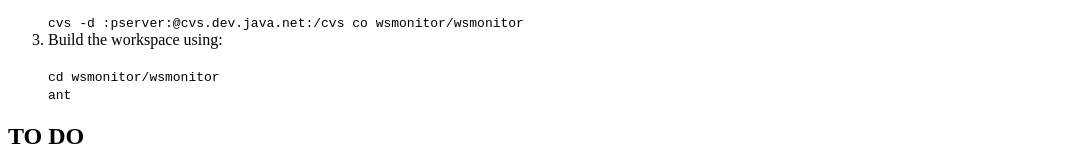
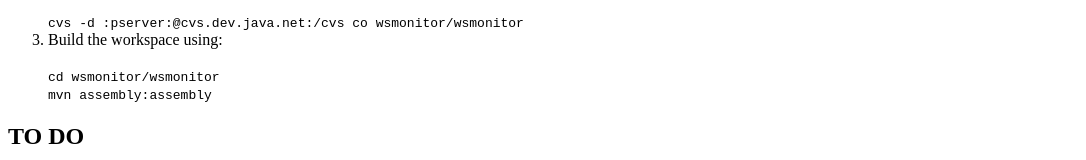
Before and after one commit to oltoko/wsmonitor, a plain HTML site: page www/extend/index.html in a window 1280 px wide. Shown: the part 144-304 px from the top of the page, without its empty margins (0-1086 px from the left). Drawn offline with Linux system fonts and the light colour scheme.

Commit message:
fixed the building instruction

```diff
--- a/www/extend/index.html
+++ b/www/extend/index.html
@@ -5,7 +5,7 @@
  </your></code></li><li>Check out the sources using:<br><br>
 <code>cvs -d :pserver:<your java.net="" id="">@cvs.dev.java.net:/cvs co wsmonitor/wsmonitor
  </your></code></li><li>Build the workspace using:<br><br>
-<code>cd wsmonitor/wsmonitor<br>ant</code>
+<code>cd wsmonitor/wsmonitor<br>mvn assembly:assembly</code>
 </li></ol>
 
 <h2><a name="todo"></a>TO DO</h2>
```
